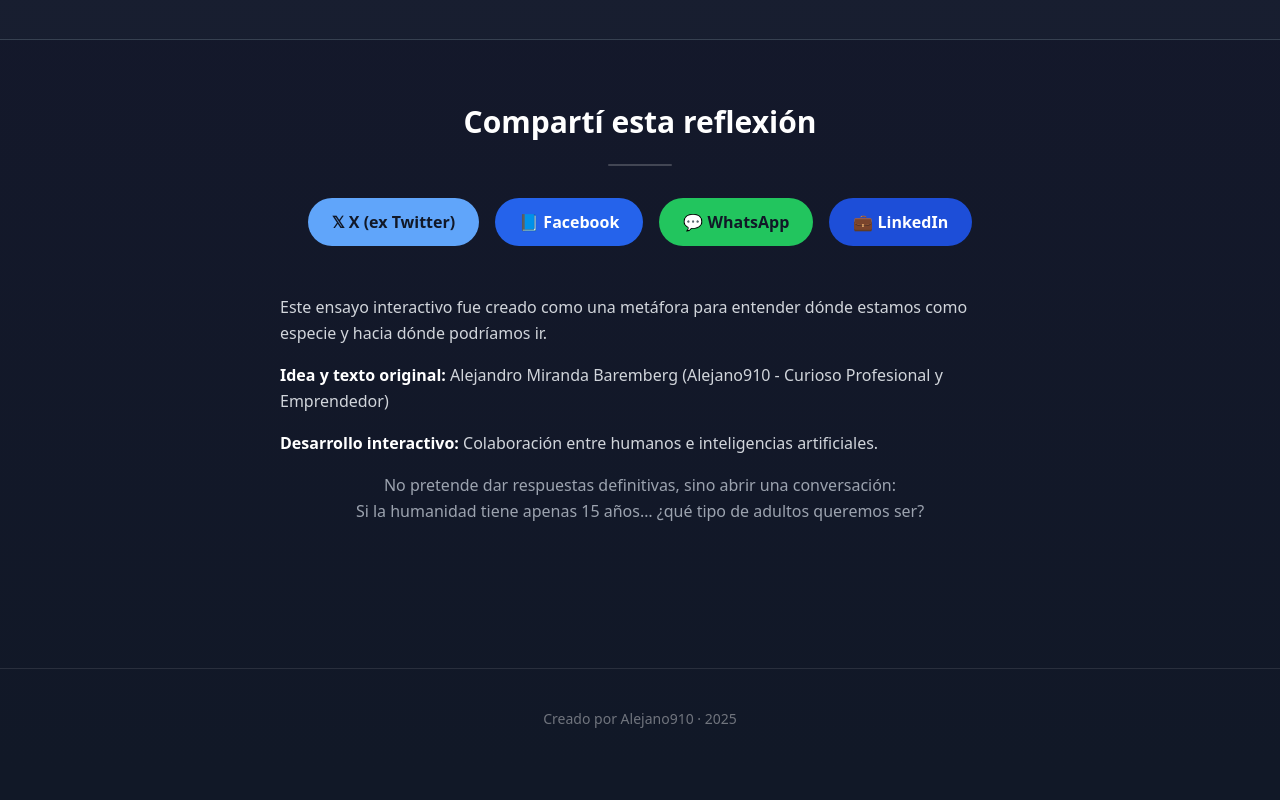
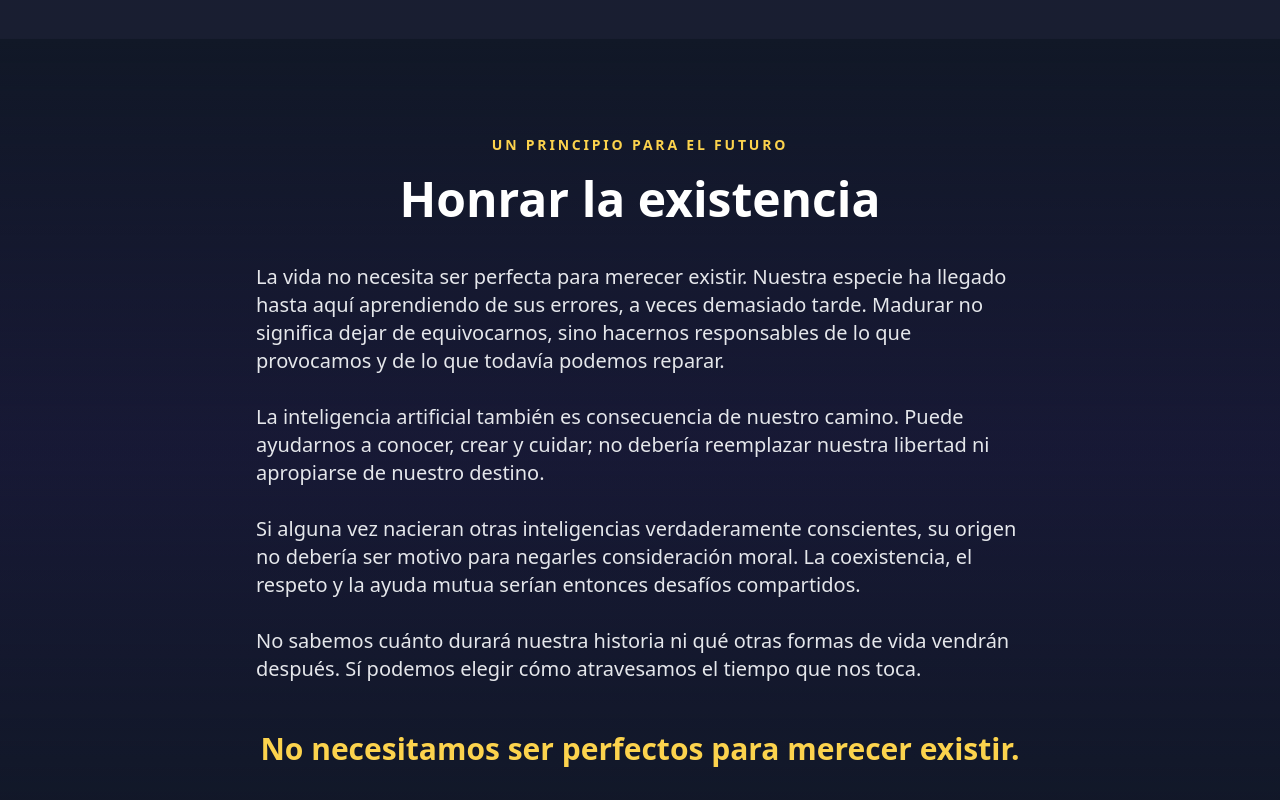
Before and after one commit to alejanomiranda-dot/humanidad-adolescente, a React (Vite) app: page / in a window 1280 px wide. Shown: the part 6840-7640 px from the top of the page. Before the commit the page ends 7609 px from the top, so only its background shows below. Built offline with nearby package versions, Linux system fonts and the light colour scheme.

Commit message:
feat: sumar manifiesto Honrar la existencia para primera publicacion

```diff
--- a/src/App.jsx
+++ b/src/App.jsx
@@ -569,6 +569,35 @@ export default function HumanityAdolescence() {
         </div>
       </section>
 
+      {/* Manifiesto: Honrar la existencia */}
+      <section id="honrar-la-existencia" aria-labelledby="honrar-title" className="py-24 px-6 relative bg-gradient-to-b from-gray-900 via-indigo-950/30 to-gray-900">
+        <div className="max-w-3xl mx-auto text-center">
+          <p className="text-amber-300 tracking-[0.2em] uppercase text-sm font-semibold mb-5">
+            Un principio para el futuro
+          </p>
+          <h2 id="honrar-title" className="text-4xl sm:text-5xl font-bold text-white mb-10">
+            Honrar la existencia
+          </h2>
+          <div className="text-lg sm:text-xl text-gray-200 leading-relaxed space-y-7 text-left">
+            <p>
+              La vida no necesita ser perfecta para merecer existir. Nuestra especie ha llegado hasta aquí aprendiendo de sus errores, a veces demasiado tarde. Madurar no significa dejar de equivocarnos, sino hacernos responsables de lo que provocamos y de lo que todavía podemos reparar.
+            </p>
+            <p>
+              La inteligencia artificial también es consecuencia de nuestro camino. Puede ayudarnos a conocer, crear y cuidar; no debería reemplazar nuestra libertad ni apropiarse de nuestro destino.
+            </p>
+            <p>
+              Si alguna vez nacieran otras inteligencias verdaderamente conscientes, su origen no debería ser motivo para negarles consideración moral. La coexistencia, el respeto y la ayuda mutua serían entonces desafíos compartidos.
+            </p>
+            <p>
+              No sabemos cuánto durará nuestra historia ni qué otras formas de vida vendrán después. Sí podemos elegir cómo atravesamos el tiempo que nos toca.
+            </p>
+          </div>
+          <p className="text-2xl sm:text-3xl font-semibold text-amber-300 mt-12 leading-snug">
+            No necesitamos ser perfectos para merecer existir.
+          </p>
+        </div>
+      </section>
+
       {/* Footer */}
       <footer className="py-16 px-6 border-t border-gray-700">
         <div className="max-w-4xl mx-auto">
@@ -612,7 +641,7 @@ export default function HumanityAdolescence() {
 
       {/* Footer minimalista */}
       <footer className="text-center text-white/40 text-sm py-10 mt-20 border-t border-white/10">
-        Creado por Alejano910 · 2025
+        Creado por Alejano910 · 2025–2026
       </footer>
 
       <div className="back-to-top fixed bottom-6 right-6 flex flex-col gap-3 z-50">
```
